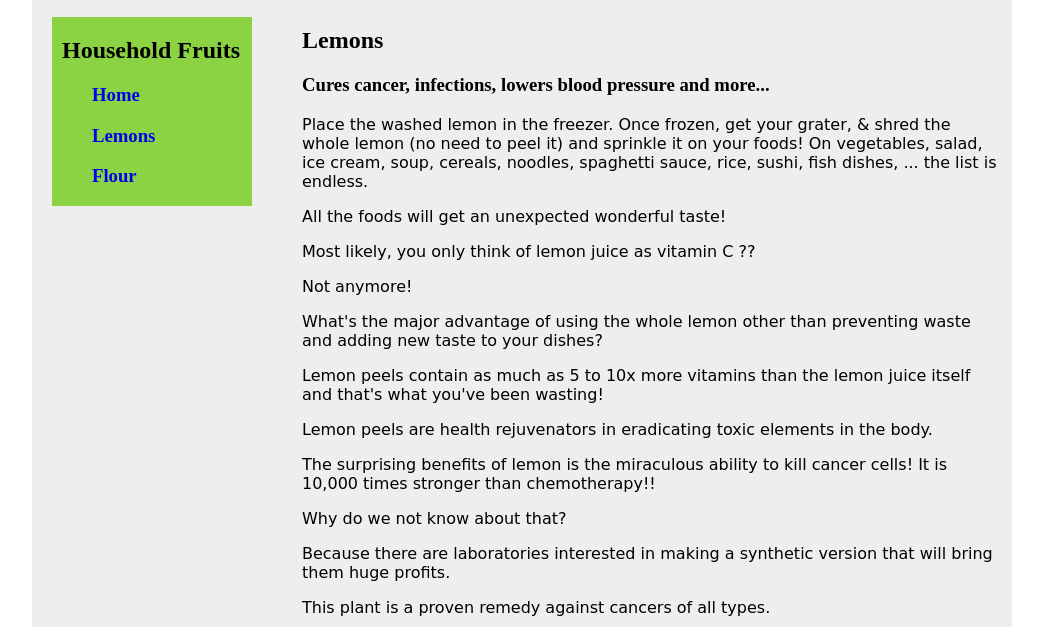
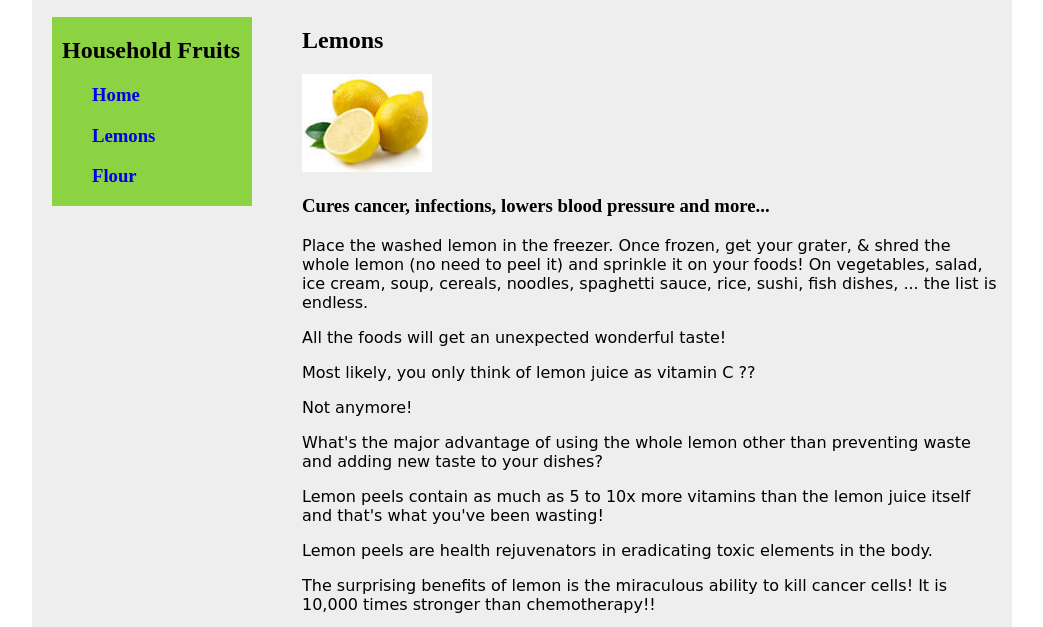
Before and after one commit to Samirs1000/muni-remedies, a plain HTML site: page Lemons.html in a window 1280 px wide. Shown: the part 95-722 px from the top of the page, without its empty margins (118-1161 px from the left). Drawn offline with Linux system fonts and the light colour scheme.

Commit message:
Pic added
Lemons pic to page

```diff
--- a/Lemons.html
+++ b/Lemons.html
@@ -26,6 +26,7 @@
 		</div>
 		<div id="main">
 			<h2>Lemons</h2>
+			<div class="h-img"><img src="Images\lemons.jpg" alt="Lemons" width="130px"></div>
 			<h3>Cures cancer, infections, lowers blood pressure and more...</h3>
 			<p>Place the washed lemon in the freezer. Once frozen, get your grater, & shred the whole lemon (no need to peel it) and sprinkle it on your foods! On vegetables, salad, ice cream, soup, cereals, noodles, spaghetti sauce,
 			rice, sushi, fish dishes, ... the list is endless.</p>
```
